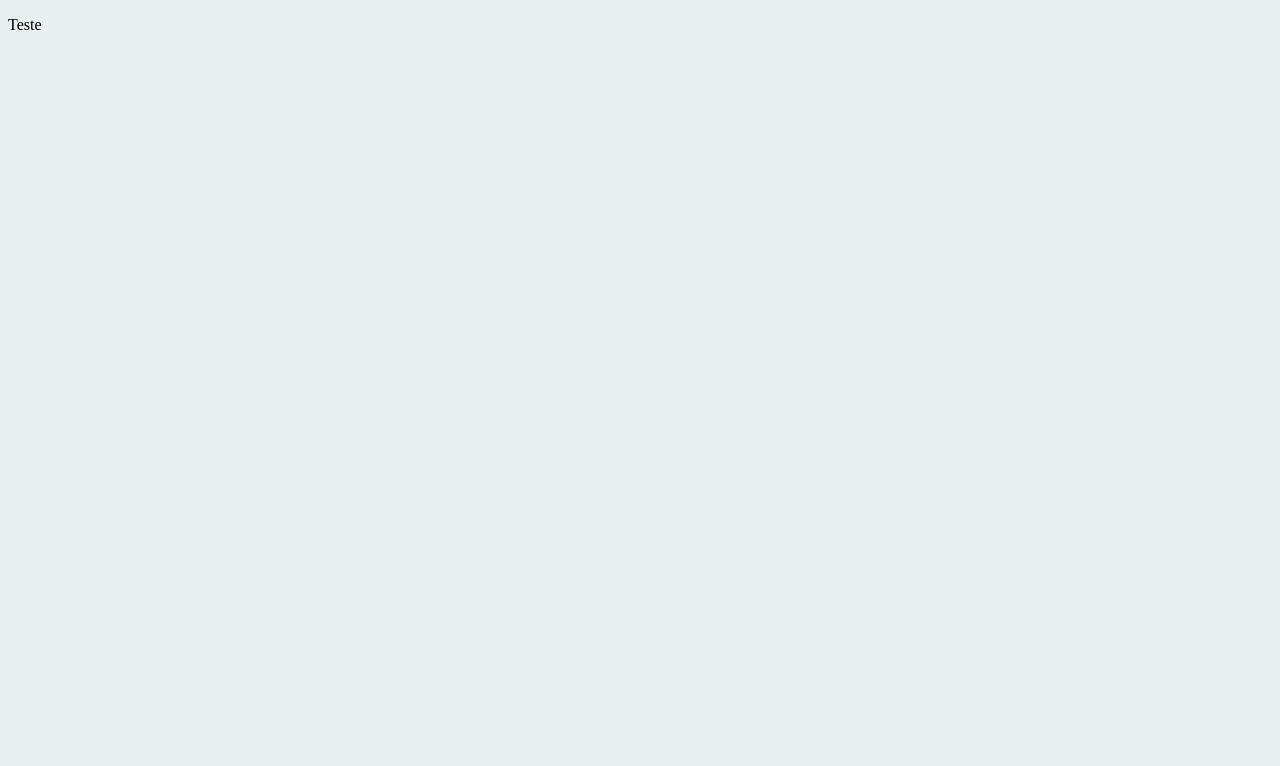
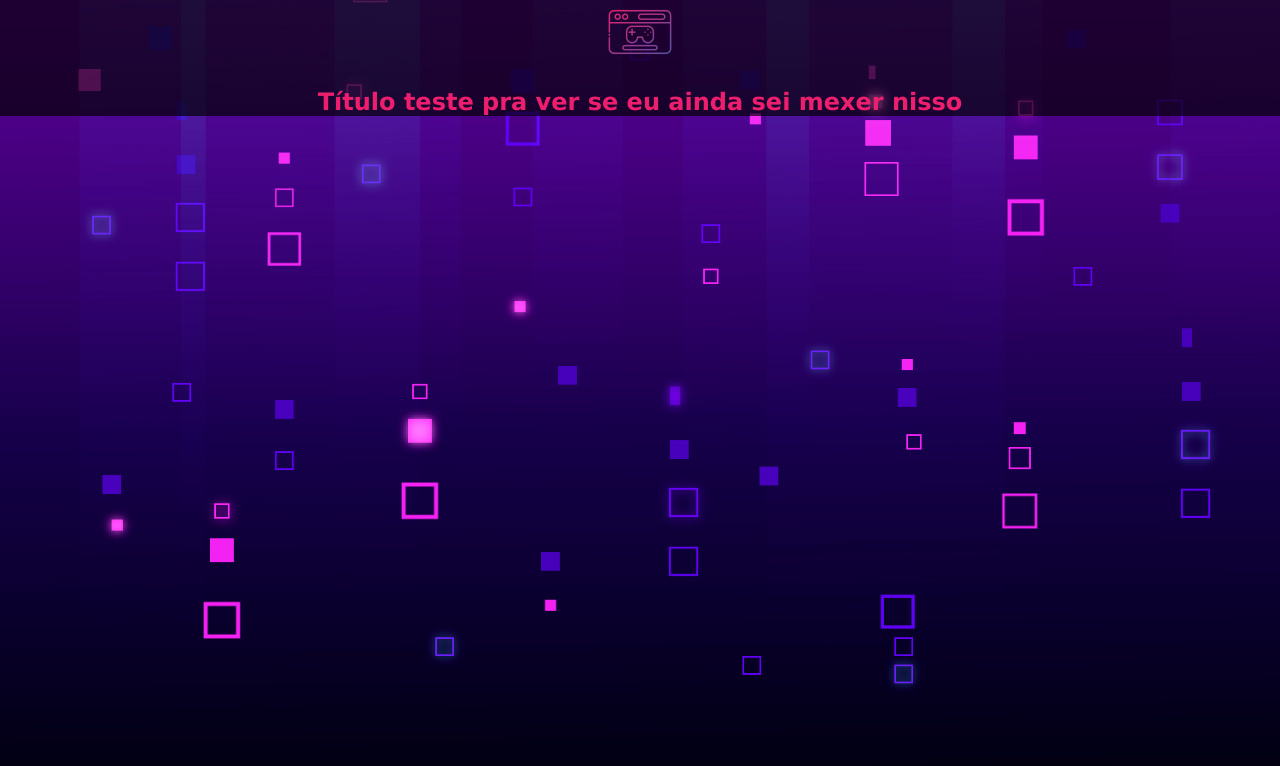
Before and after one commit to Oliver-XVII/HTML-CSS, a plain HTML site: page index.html in a window 1280 px wide. Drawn offline with Linux system fonts and the light colour scheme.

Commit message:
Update 01

```diff
--- a/estilos.css
+++ b/estilos.css
@@ -1,3 +1,19 @@
 body {
-    background-color: rgb(232, 239, 239);
+    position: relative;
+    background-image: url(bg.jpg);
+    background-size: cover;
+    background-position: center;
+    background-repeat: no-repeat;
+    padding: 0;
+    margin: 0;
+    height: 100vh;
+    font-family: Verdana, Geneva, Tahoma, sans-serif;
+    color:#ed1e6d;
+    text-align: center;
 }
+
+#topoDoSite {
+    background-color: rgba(0, 0, 0, 0.676);
+    width: 100%;
+    height: 400;
+}
--- a/index.html
+++ b/index.html
@@ -2,22 +2,31 @@
 <html>
 <head>
     <meta charset="UTF-8"/>
-    <title>Projeto-01</title>
+    <title>Games</title>
     <link rel="stylesheet" href="estilos.css"/>
 </head>
 
 
 <header>
-    <div id="cabeçalho">
-        <p>Teste</p>
-    </div>
 
+
+
+    <section id="topoDoSite">
+
+        <div>
+
+            <img src="logo.png" alt="Imagem de Um Controle" id="imgLogo"><h1>Título teste pra ver se eu ainda sei mexer nisso</h1>
+        </div>
+
+    </section>
 
 
 
 </header>
 <body>
-    <div></div>
+    <section>
+
+    </section>
 
 </body>
 
```
Also changed, not shown: bg.jpg (added), logo.png (added), pasta.png (added).
